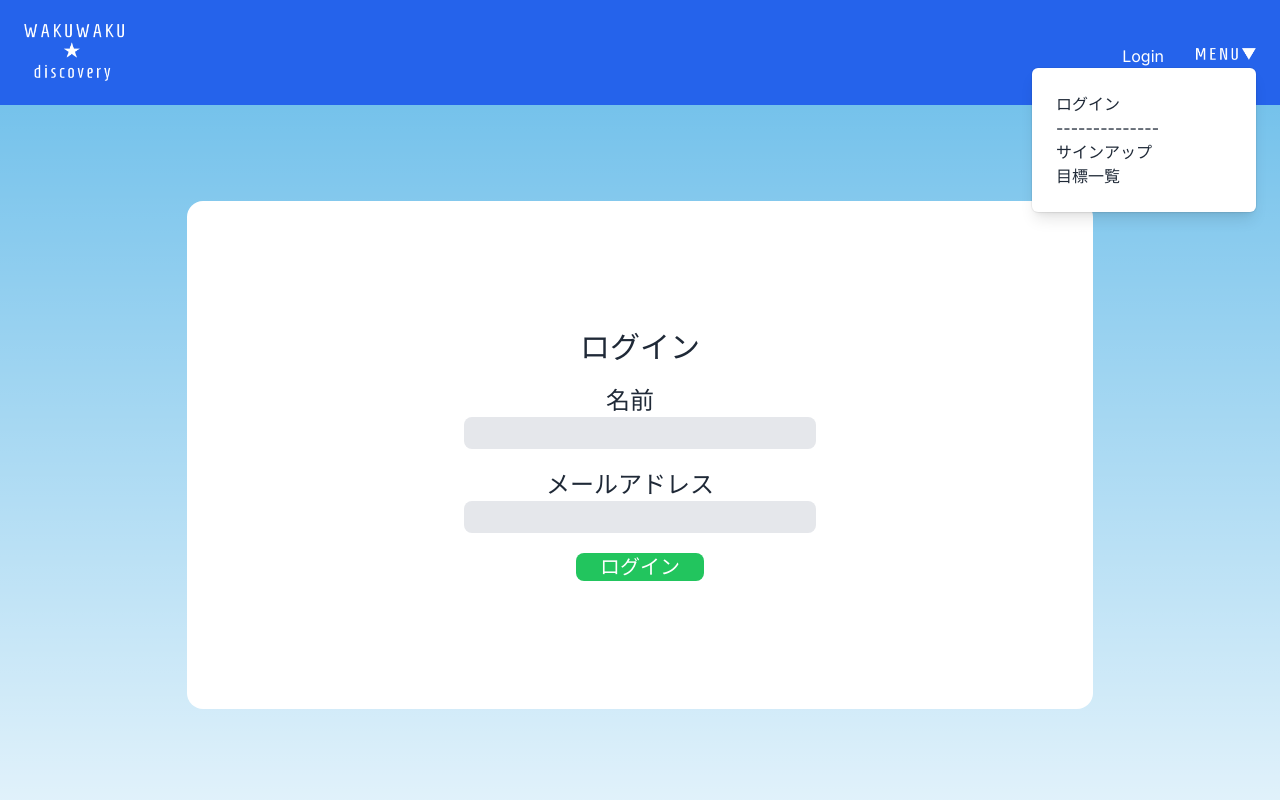
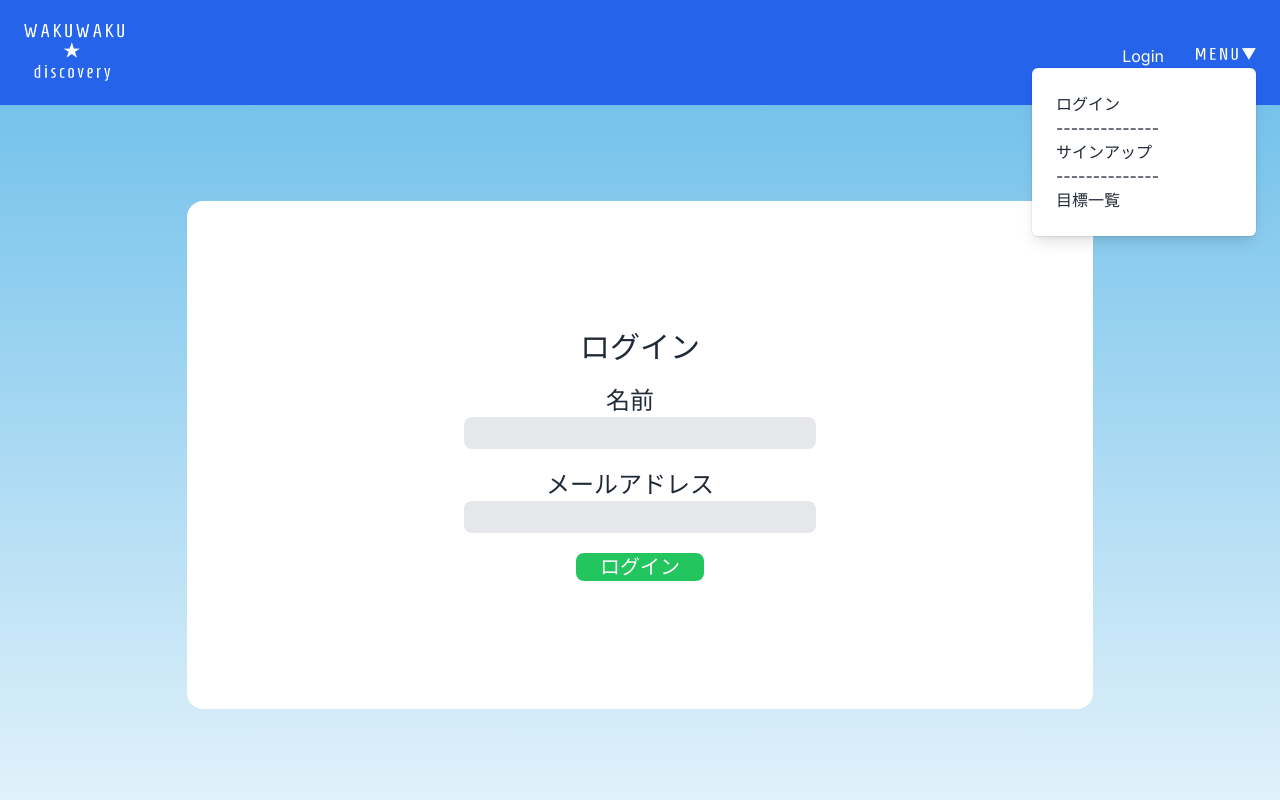
Before and after one commit to nto300002/wakuwakusan, a Next.js app in the folder wakuwakusan_app/front/app/: page /login in a window 1280 px wide. Both pictures are taken after a click on the element 1226 px from the left and 52 px from the top of the page. Shown: the top 800 px of the page. Built offline with nearby package versions, Linux system fonts and the light colour scheme.

Commit message:
fix header menu

```diff
--- a/wakuwakusan_app/front/app/src/components/layouts/Header.tsx
+++ b/wakuwakusan_app/front/app/src/components/layouts/Header.tsx
@@ -62,6 +62,7 @@ const Header = () => {
                   <Link href="/signup">
                     <p className={styleHover}>サインアップ</p>
                   </Link>
+                  <span>--------------</span>
                   <Link href="/selections">
                     <p className={styleHover}>目標一覧</p>
                   </Link>
```
